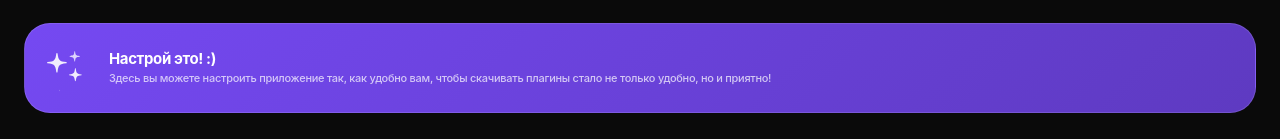
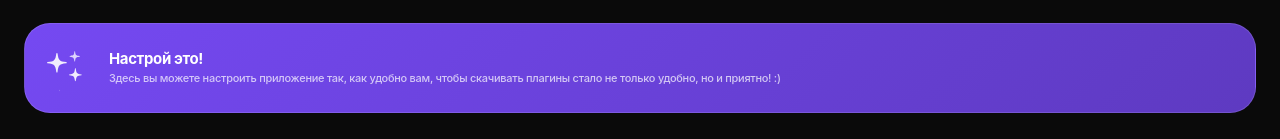
Before and after one commit to fugu70539/PluginBox, a Next.js app: page / in a window 1280 px wide. Both pictures are taken after a click on the button 93 px from the left and 42 px from the top of the page. Shown: the part 156-295 px from the top of the page. Built offline with nearby package versions, Linux system fonts and the light colour scheme.

Commit message:
Update SettingsBanner.tsx

```diff
--- a/src/components/ui/banners/SettingsBanner.tsx
+++ b/src/components/ui/banners/SettingsBanner.tsx
@@ -10,10 +10,8 @@ export const SettingsBanner = () => {
       initial={{ opacity: 0, y: 10 }}
       animate={{ opacity: 1, y: 0 }}
       className="relative w-full h-[90px] mt-glass overflow-hidden rounded-[26px] flex items-center border-white/[0.08] shrink-0"
-      // Добавили легкий линейный градиент для объема
       style={{ backgroundImage: "linear-gradient(135deg, #7549F2 0%, #5E3AC1 100%)" }}
     >
-      {/* Левая часть: Контейнер для иконки */}
       <div className="pl-5 flex shrink-0 items-center justify-center">
         <div className="size-12 opacity-90 pointer-events-none mix-blend-screen">
           <Lottie
@@ -28,15 +26,12 @@ export const SettingsBanner = () => {
         </div>
       </div>
 
-      {/* Правая часть: Весь текст */}
       <div className="flex flex-col pl-4 pr-6 justify-center">
-        {/* Заголовок с добавленным смайликом :) */}
         <h3 className="text-[15px] font-bold text-white tracking-tight leading-tight">
-          Настрой это! :)
+          Настрой это!
         </h3>
-        {/* Описание */}
         <p className="text-[11px] font-medium text-white/70 mt-0.5 leading-[1.3] tracking-tight">
-          Здесь вы можете настроить приложение так, как удобно вам, чтобы скачивать плагины стало не только удобно, но и приятно!
+          Здесь вы можете настроить приложение так, как удобно вам, чтобы скачивать плагины стало не только удобно, но и приятно! :)
         </p>
       </div>
     </motion.div>
```
